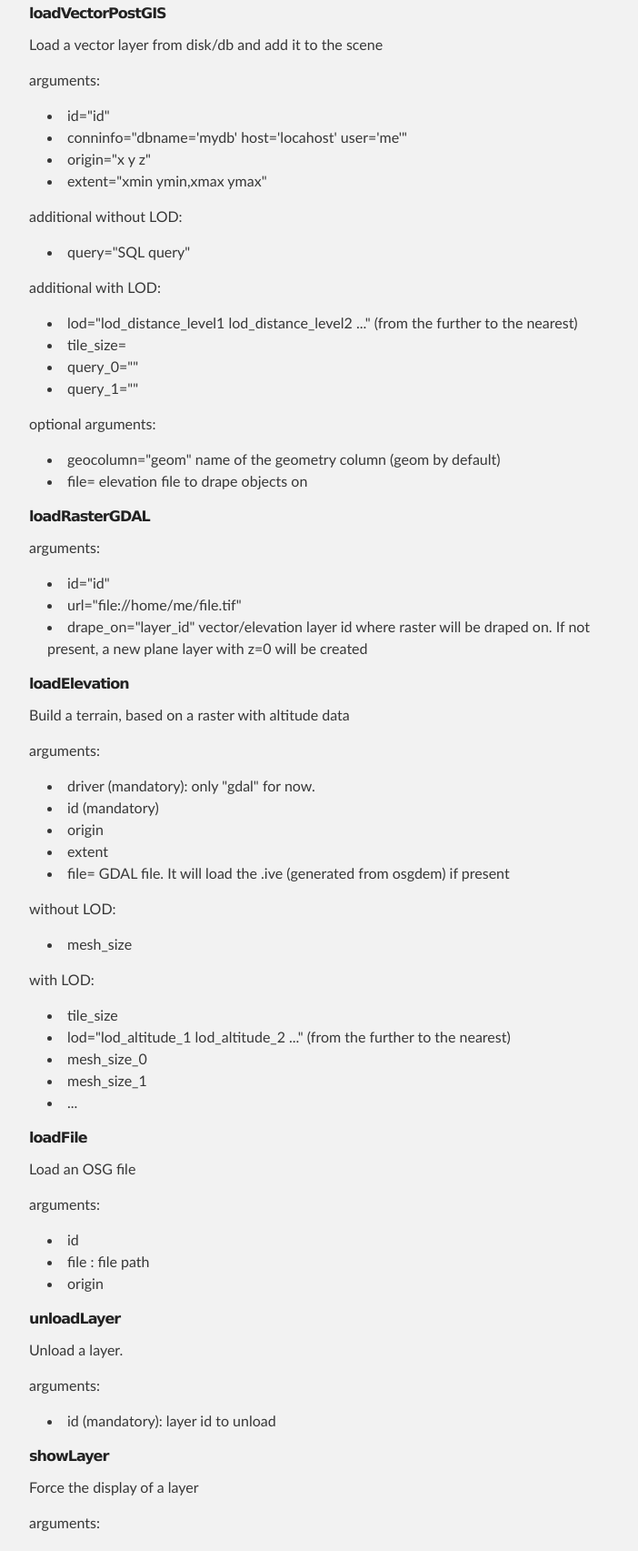
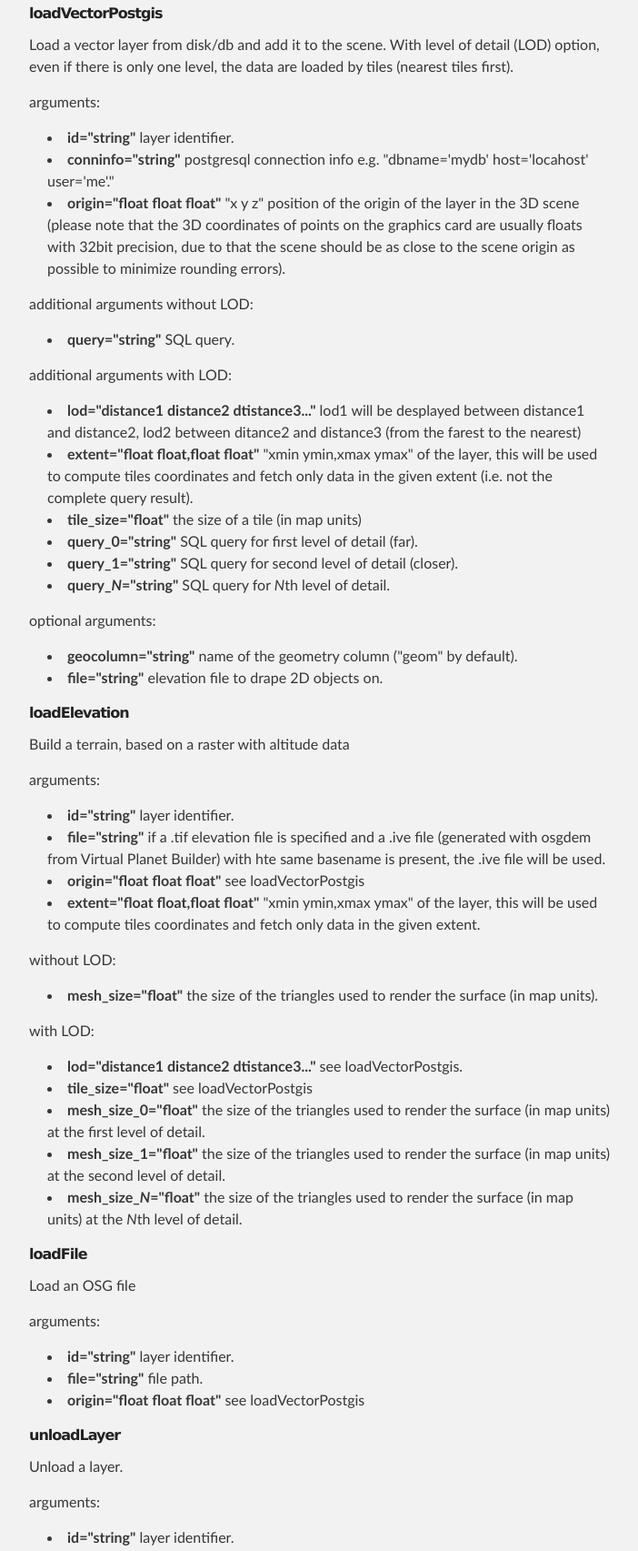
Before and after one commit to makinacorpus/horao, a plain HTML site: page documentation.html in a window 1280 px wide. Shown: the part 1033-2738 px from the top of the page at 91% size, without its empty margins (288-990 px from the left). Drawn offline with Linux system fonts and the light colour scheme.

Commit message:
finalized documentation

```diff
--- a/documentation.html
+++ b/documentation.html
@@ -58,10 +58,10 @@
 
 <p>Please note that:</p>
 <ul>
-    <li> the command is interpreted at the end of the line with the character '\n'</li>
-    <li> line ending with backslash '\' are continued on the next line (like C macros, or shell lines)</li>
-    <li> line starting with dash '#' are comments</li>
-    <li> values are XML attributes. It follows the rules of XML attribute escaping (& quot;</code> for double quotes, etc.)</li>
+    <li> the command is interpreted at the end of the line with the character <code>\n</code></li>
+    <li> line ending with backslash <code>\</code> are continued on the next line (like C macros, or shell lines)</li>
+    <li> line starting with dash <code>#</code> are comments</li>
+    <li> values are XML attributes. It follows the rules of XML attribute escaping (e.g. <code>&#38quot;</code> for <code>"</code>)</li>
 </ul>
 
 <p>Each command returns a line giving their status, with the following syntax (return arguments are optional) :</p>
@@ -76,43 +76,36 @@
 
 <h5>List of available commands</h5>
 
-<h6>loadVectorPostGIS</h6>
+<h6>loadVectorPostgis</h6>
 
-<p>Load a vector layer from disk/db and add it to the scene</p>
+<p>Load a vector layer from disk/db and add it to the scene. With level of detail (LOD) option, even if there is only one level, the data are loaded by tiles (nearest tiles first).</p>
 
 <p>arguments:</p>
 <ul>
-<li>    id="id"</li>
-<li>    conninfo="dbname='mydb' host='locahost' user='me'"</li>
-<li>    origin="x y z"</li>
-<li>    extent="xmin ymin,xmax ymax"</li>
+    <li><strong>id="string"</strong> layer identifier.</li>
+    <li><strong>conninfo="string"</strong> postgresql connection info e.g. "dbname='mydb' host='locahost' user='me'."</li>
+    <li><strong>origin="float float float"</strong> "x y z" position of the origin of the layer in the 3D scene (please note that the 3D coordinates of points on the graphics card are usually floats with 32bit precision, due to that the scene should be as close to the scene origin as possible to minimize rounding errors).</li>
 </ul>
-<p>additional without LOD:</p>
+<p>additional arguments without LOD:</p>
 <ul>
-<li>    query="SQL query"</li>
+    <li><strong>query="string"</strong> SQL query.</li>
 </ul>
-<p>additional with LOD:</p>
+<p>additional arguments with LOD:</p>
 <ul>
-<li> lod="lod_distance_level1 lod_distance_level2 ..." (from the further to the nearest)</li>
-<li> tile_size=</li>
-<li> query_0=""</li>
-<li> query_1=""</li>
+    <li><strong>lod="distance1 distance2 dtistance3..."</strong> lod1 will be desplayed between distance1 and distance2, lod2 between ditance2 and distance3 (from the farest to the nearest)</li>
+    <li><strong>extent="float float,float float"</strong> "xmin ymin,xmax ymax" of the layer, this will be used to compute tiles coordinates and fetch only data in the given extent (i.e. not the complete query result).</li>
+    <li><strong>tile_size="float"</strong> the size of a tile (in map units)</li>
+    <li><strong>query_0="string"</strong> SQL query for first level of detail (far).</li>
+    <li><strong>query_1="string"</strong> SQL query for second level of detail (closer).</li>
+    <li><strong>query_<i>N</i>="string"</strong> SQL query for <i>N</i>th level of detail.</li>
 </ul>
 
 <p>optional arguments:</p>
 <ul>
-<li>    geocolumn="geom" name of the geometry column (geom by default)</li>
-<li>    file= elevation file to drape objects on</li>
+    <li><strong>geocolumn="string"</strong> name of the geometry column ("geom" by default).</li>
+    <li><strong>file="string"</strong> elevation file to drape 2D objects on.</li>
 </ul>
 
-<h6>loadRasterGDAL</h6>
-
-<p>arguments:</p>
-<ul>
-<li> id="id"</li>
-<li> url="file://home/me/file.tif"</li>
-<li> drape_on="layer_id" vector/elevation layer id where raster will be draped on. If not present, a new plane layer with z=0 will be created</li>
-</ul>
 
 <h6>loadElevation</h6>
 
@@ -120,25 +113,24 @@
 
 <p>arguments:</p>
 <ul>
-<li>  driver (mandatory): only "gdal" for now.</li>
-<li>  id (mandatory)</li>
-<li>  origin</li>
-<li>  extent</li>
-<li>  file= GDAL file. It will load the .ive (generated from osgdem) if present</li>
+    <li><strong>id="string"</strong> layer identifier.</li>
+    <li><strong>file="string"</strong> if a .tif elevation file is specified and a .ive file (generated with osgdem from Virtual Planet Builder) with hte same basename is present, the .ive file will be used.</li>
+    <li><strong>origin="float float float"</strong> see loadVectorPostgis</li>
+    <li><strong>extent="float float,float float"</strong> "xmin ymin,xmax ymax" of the layer, this will be used to compute tiles coordinates and fetch only data in the given extent.</li>
 </ul>
 
 <p>without LOD:</p>
 <ul>
-<li>  mesh_size</li>
+    <li><strong>mesh_size="float"</strong> the size of the triangles used to render the surface (in map units).</li>
 </ul>
 
 <p>with LOD:</p>
 <ul>
-<li>  tile_size</li>
-<li>  lod="lod_altitude_1 lod_altitude_2 ..." (from the further to the nearest)</li>
-<li>  mesh_size_0</li>
-<li>  mesh_size_1</li>
-<li>  ...</li>
+    <li><strong>lod="distance1 distance2 dtistance3..."</strong> see loadVectorPostgis.</li>
+    <li><strong>tile_size="float"</strong> see loadVectorPostgis</li>
+    <li><strong>mesh_size_0="float"</strong> the size of the triangles used to render the surface (in map units) at the first level of detail.</li>
+    <li><strong>mesh_size_1="float"</strong> the size of the triangles used to render the surface (in map units) at the second level of detail.</li>
+    <li><strong>mesh_size_<i>N</i>="float"</strong> the size of the triangles used to render the surface (in map units) at the <i>N</i>th level of detail.</li>
 </ul>
 
 <h6>loadFile</h6>
@@ -147,9 +139,9 @@
 
 <p>arguments:</p>
 <ul>
-<li>  id</li>
-<li>  file : file path</li>
-<li>  origin</li>
+    <li><strong>id="string"</strong> layer identifier.</li>
+    <li><strong>file="string"</strong> file path.</li>
+    <li><strong>origin="float float float"</strong> see loadVectorPostgis</li>
 </ul>
 
 <h6>unloadLayer</h6>
@@ -158,7 +150,7 @@
 
 <p>arguments:</p>
 <ul>
-<li> id (mandatory): layer id to unload</li>
+    <li><strong>id="string"</strong> layer identifier.</li>
 </ul>
 
 <h6>showLayer</h6>
@@ -167,7 +159,7 @@
 
 <p>arguments:</p>
 <ul>
-<li> id (mandatory): layer id to show</li>
+    <li><strong>id="string"</strong> layer identifier.</li>
 </ul>
 
 <h6>hideLayer</h6>
@@ -176,7 +168,7 @@
 
 <p>arguments:</p>
 <ul>
-<li> id (mandatory): layer id to show</li>
+    <li><strong>id="string"</strong> layer identifier.</li>
 </ul>
 
 <h6>setSymbology</h6>
@@ -185,25 +177,11 @@
 
 <p>arguments:</p>
 <ul>
-<li>id (mandatory): layer id to modify</li>
-<li><li>fill_color_ambient="#rrggbb"</li></li>
-<li>fill_color_diffuse="#rrggbb"</li>
-<li>fill_color_specular="#rrggbb"</li>
-<li>fill_color_shininess=float between 0 and 1</li>
-<li>...</li>
-</ul>
-
-<h6>setFullExtent</h6>
-
-Sets the full extent of the scene and the global SRID
-
-<p>arguments:</p>
-<ul>
-<li>srid: EPSG code for the global SRID</li>
-<li>x_min</li>
-<li>x_max</li>
-<li>y_min</li>
-<li>y_max</li>
+    <li><strong>id="string"</strong> layer identifier.</li>
+    <li><strong>fill_color_ambient="#rrggbb"</strong> color in html color format (e.g. "#FF0000" for red).</li>
+    <li><strong>fill_color_diffuse="#rrggbb"</strong></li>
+    <li><strong>fill_color_specular="#rrggbb"</strong></li>
+    <li><strong>fill_color_shininess="float"</strong> value between 0 and 1.</li>
 </ul>
 
 <h6>addPlane</h6>
@@ -213,8 +191,8 @@
 <p>arguments:</p>
 <ul>
 <li> id</li>
-<li> origin</li>
-<li> extent</li>
+    <li><strong>origin="float float float"</strong> "x y z" plane center in 3D scene coordinates.</li>
+    <li><strong>extent="float float,float float"</strong> "xmin ymin,xmax ymax" of the plane</li>
 </ul>
 
 <h6>lookAt</h6>
@@ -223,20 +201,34 @@
 
 <p>arguments:</p>
 <ul>
-<li>eye="x y z"</li>
-<li>center="x y z"</li>
-<li>up="x y z"</li>
+    <li><strong>eye="float float float"</strong> "x y z" position of the camera</li>
+    <li><strong>center="float float float"</strong> "x y z" coordinate to center of the view on.</li>
+    <li><strong>up="x y z"</strong> direction that will appear vertical on the screen.</li>
 </ul>
-
 <p>alternate arguments:</p>
 <ul>
-<li>origin="x y z"</li>
-<li>extent="xmin ymin,xmax ymax"</li>
+    <li><strong>origin="float float float"</strong> "x y z" coordinate to center of the view on.</li>
+    <li><strong>extent="float float,float float"</strong> "xmin ymin,xmax ymax" of viewed plane.</li>
 </ul>
 
 <h6>addSky</h6>
 
+<p>Add a sky to scene. The sky is composed of images projected on the inside of a cube center on the 3D scene origin.</p>
+
+<p>arguments:</p>
+<ul>
+    <li><strong>radius="float"</strong> distance of the cube faces from the 3D scene origin.</li>
+    <li><strong>image="string"</strong> basename of the image, e.g. if image="sky.png", images posX_sky.png, negX_sky.png, posY_sky.png, negY_sky.png, posZ_sky.png and negZ_sky.png must exist in a directory listed in OSG_FILE_PATH</li>
+</ul>
+
+
 <h6>writeFile</h6>
+
+Write scene to file.
+<p>arguments:</p>
+<ul>
+    <li><strong>file="string"</strong> file path (the file extension is used by osg drivers to determine export format).</li>
+</ul>
 
 
       </section>
--- a/stylesheets/stylesheet.css
+++ b/stylesheets/stylesheet.css
@@ -11,7 +11,7 @@
 
 html, body, div, span, applet, object, iframe,
 h1, h2, h3, h4, h5, h6, p, blockquote, pre,
-a, abbr, acronym, address, big, cite, code,
+a, abbr, acronym, address, big, cite, code, arg,
 del, dfn, em, img, ins, kbd, q, s, samp,
 small, strike, strong, sub, sup, tt, var,
 b, u, i, center,
@@ -132,6 +132,10 @@
 }
 
 em {
+  font-style: italic;
+}
+
+i {
   font-style: italic;
 }
 
@@ -424,4 +428,8 @@
     font-size: 11px;
   }
 
+  arg {
+  font-family: Monaco, "Bitstream Vera Sans Mono", "Lucida Console", Terminal, monospace;
+  }
+
 }
```
